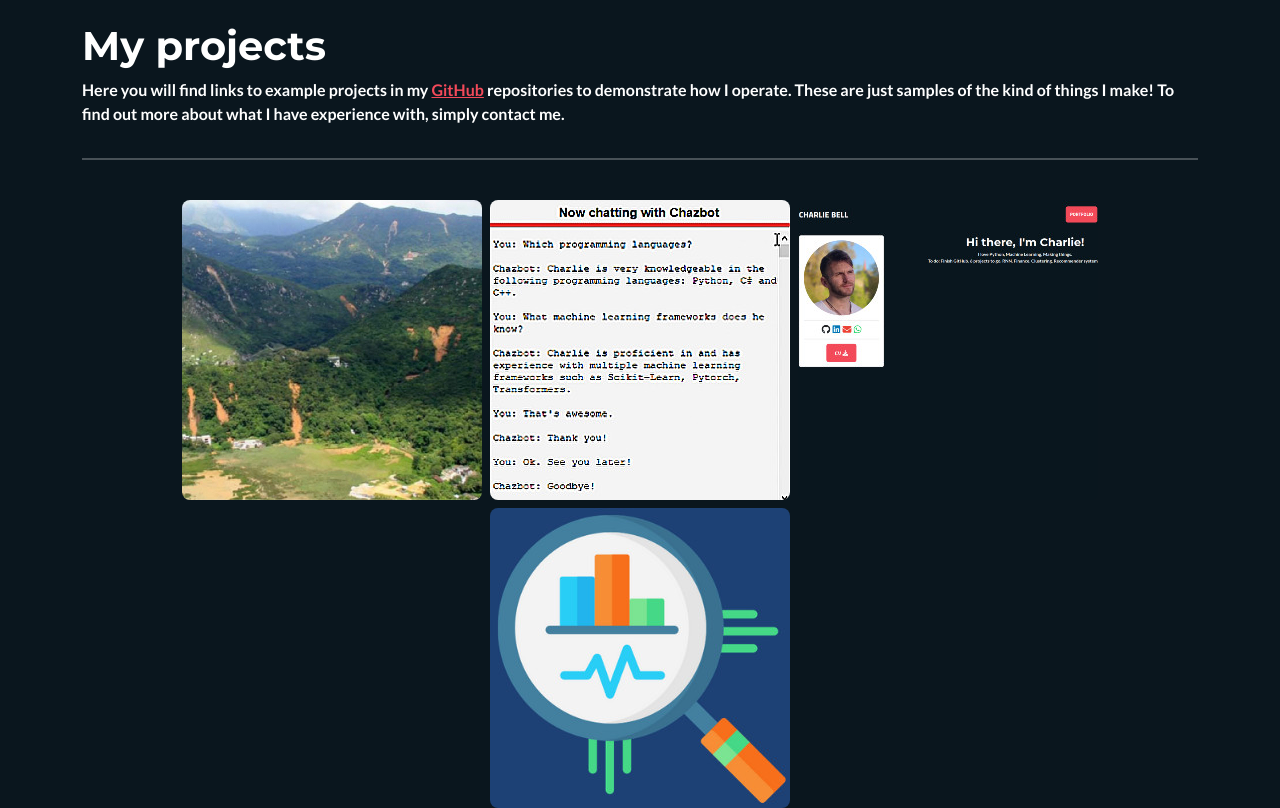
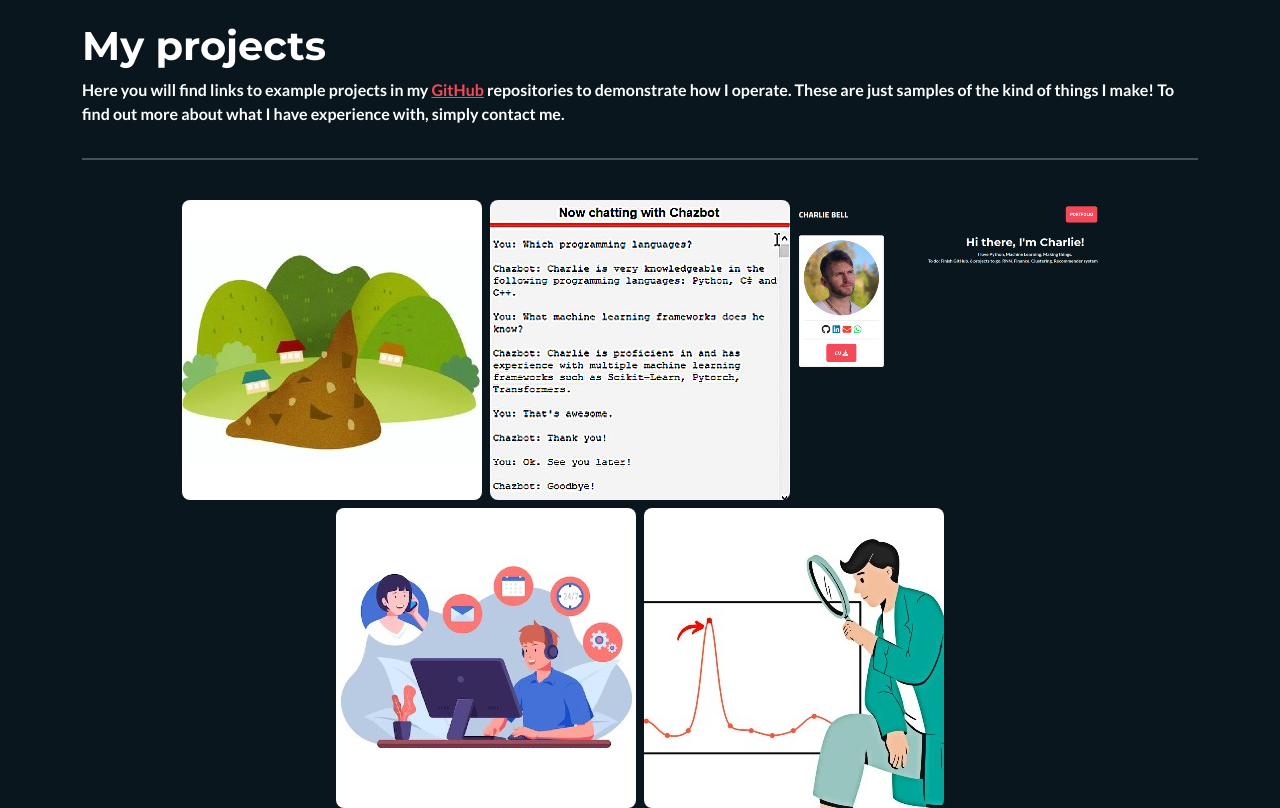
Before and after one commit to Charlie-Bell/Django-K8S, a Django app: page /projects/ in a window 1280 px wide. Shown: the part 106-914 px from the top of the page. Run offline with Django 3.2, Linux system fonts and the light colour scheme; some libraries are stand-ins or nearby versions.

Commit message:
Added lstm-autoencoder project.

```diff
--- a/web/django_k8s/templates/projects.html
+++ b/web/django_k8s/templates/projects.html
@@ -53,13 +53,22 @@
                     </div>
                 </a>
                 <a href="https://github.com/Charlie-Bell/telemarketing-jyb-subscription-prediction" target="_blank" class="image-container">
-                    <img id="portfolio" src={% static 'theme/assets/img/jyb.jpg' %} class="img-fluid" alt="Image cannot be displayed"/>
+                    <img id="jyb" src={% static 'theme/assets/img/jyb.jpg' %} class="img-fluid" alt="Image cannot be displayed"/>
                     <div class="px-1">
                         <h4>Subscription Prediction</h4>
                         <p>Binary classification on a skewed telemarketing dataset with emphasis on data exploration.</p>
                         <h6>Keywords: EDA, Analysis, Bagging</h6>
                     </div>
                 </a>
+                <a href="https://github.com/Charlie-Bell/lstm-autoencoder" target="_blank" class="image-container">
+                    <img id="lstm" src={% static 'theme/assets/img/lstm.jpg' %} class="img-fluid" alt="Image cannot be displayed"/>
+                    <div class="px-1">
+                        <h4>Subscription Prediction</h4>
+                        <p>LSTM Autoencoder with Pytorch to detect anomolies in time series sequential data.</p>
+                        <h6>Keywords: LSTM, Autoencoder, Time series</h6>
+                    </div>
+                </a>
+
             </div>
         </div>
 
```
Also changed, not shown: README.md, web/staticfiles-cdn/theme/assets/img/jyb.jpg, web/staticfiles-cdn/theme/assets/img/landslide.jpg, web/staticfiles-cdn/theme/assets/img/lstm.jpg (added), 3 other files.
